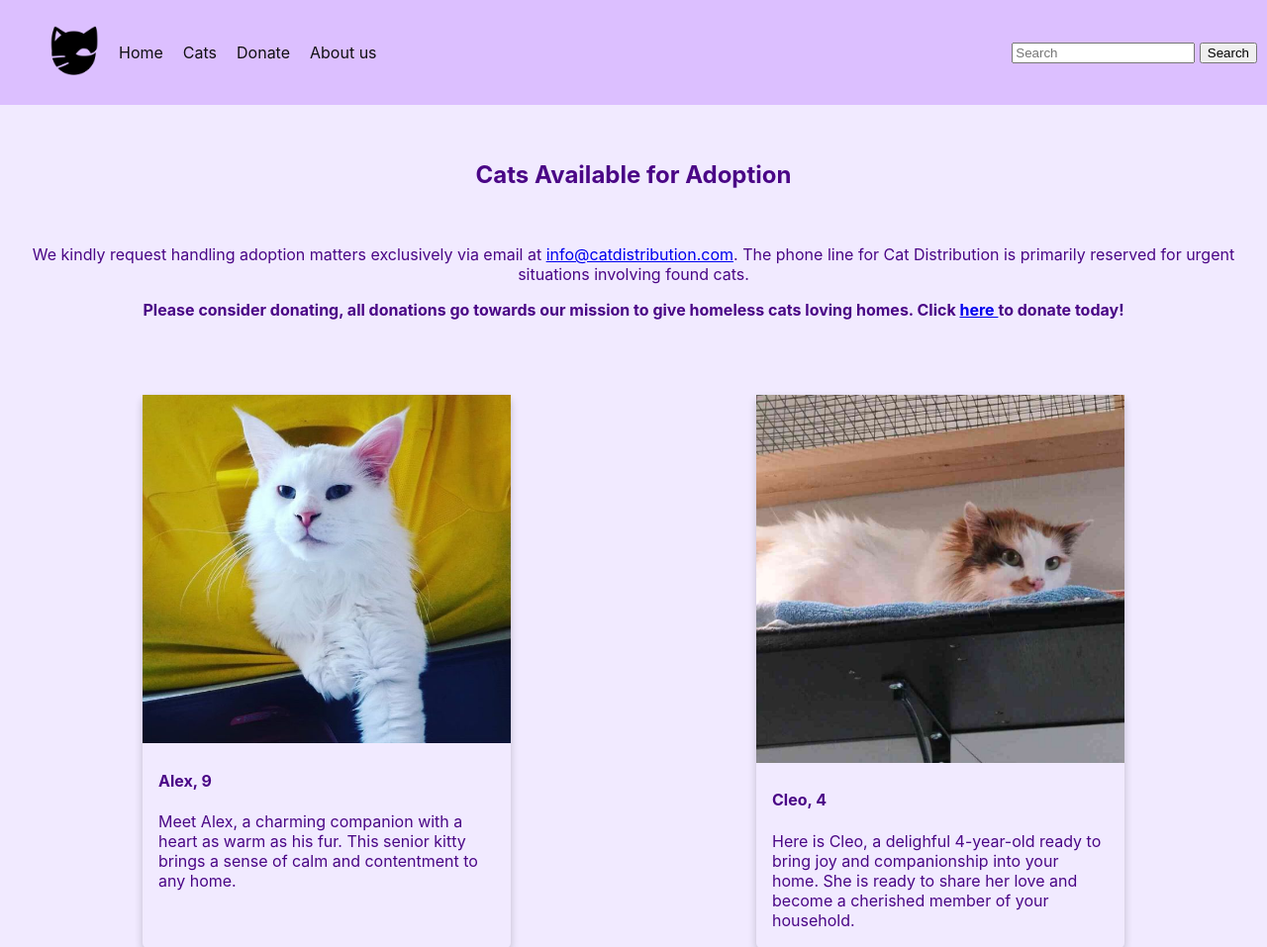
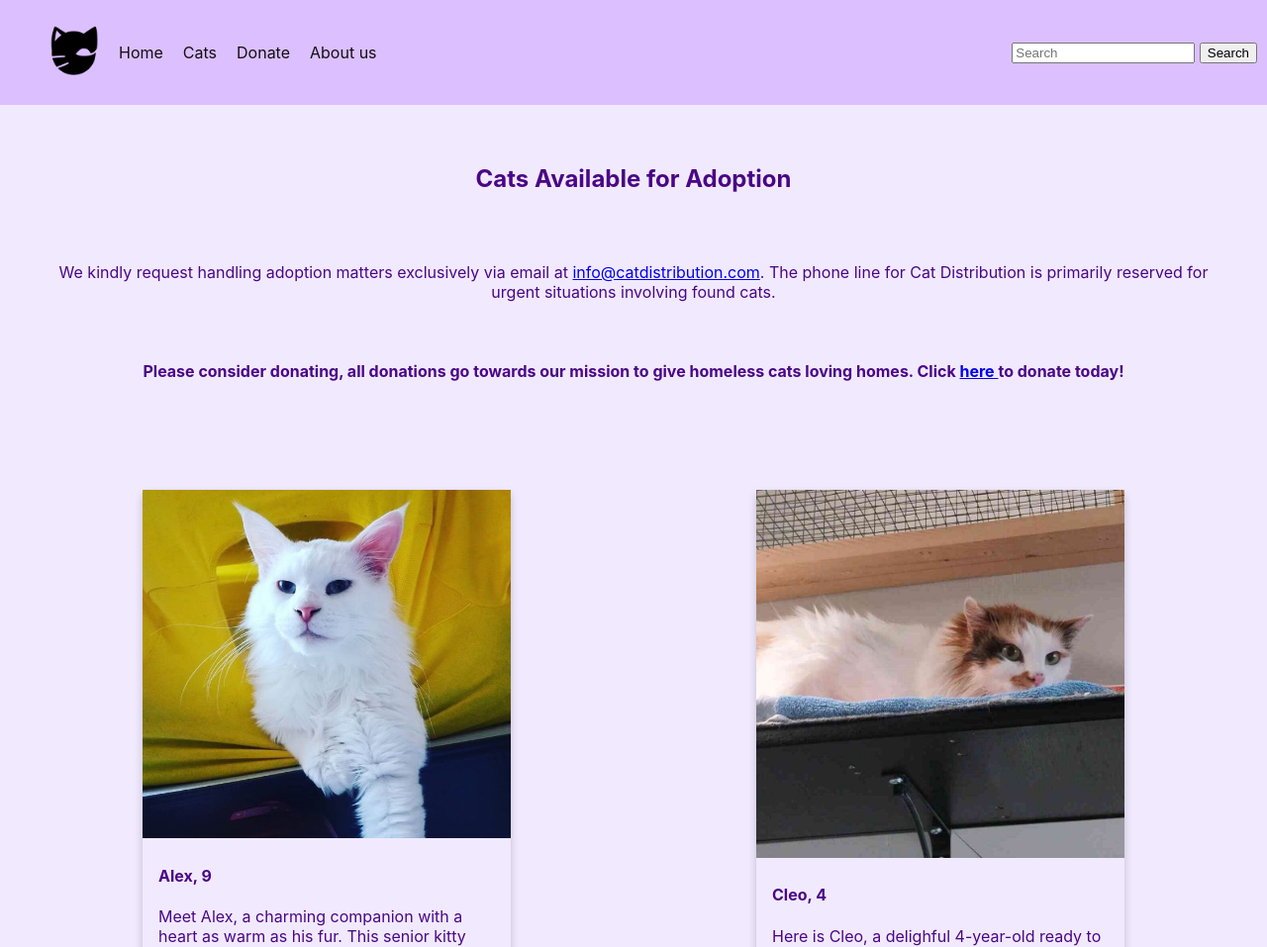
Before and after one commit to Ella22011/WebDevelopment24, a PHP site: page /pages/cats.html in a window 1280 px wide. Shown: the top 957 px of the page at 99% size. Run offline with PHP 8.4, Linux system fonts and the light colour scheme.

Commit message:
Update styles-jemina.css

```diff
--- a/css/styles-jemina.css
+++ b/css/styles-jemina.css
@@ -56,8 +56,14 @@ body {
 }
 
 .header h1{
-    padding: 40px;
+    margin-top: 40px;
+    padding: 20px;
     font-size: x-large;
+}
+
+.header p{
+    padding: 10px;
+    margin: 40px;
 }
 
 .catspage {
@@ -104,6 +110,7 @@ body {
   .websiteDivider {
     width: 100%;
     height: auto;
+    margin-top: 40px;
 }
 
 @media (max-width: 600px) {
```
